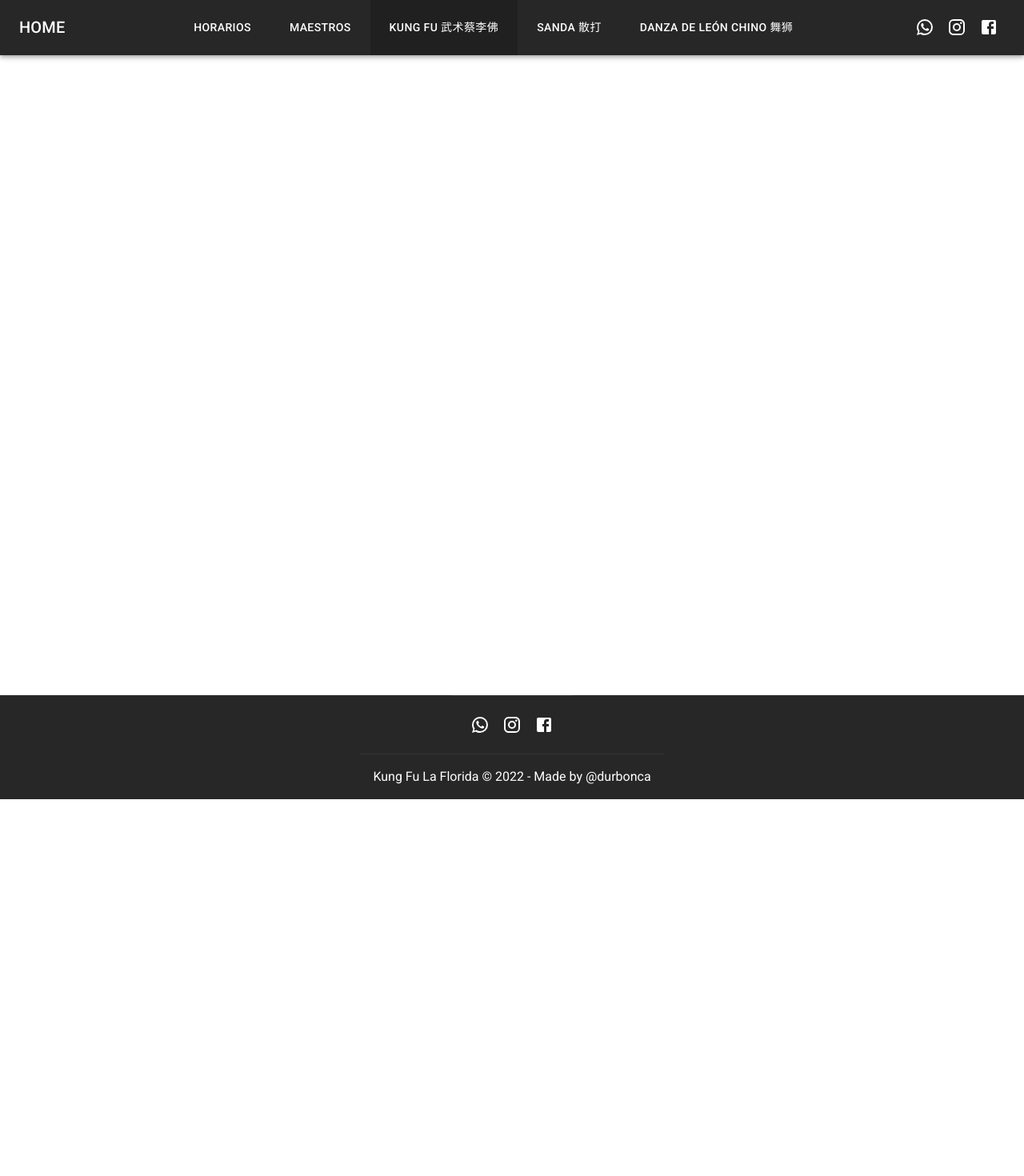
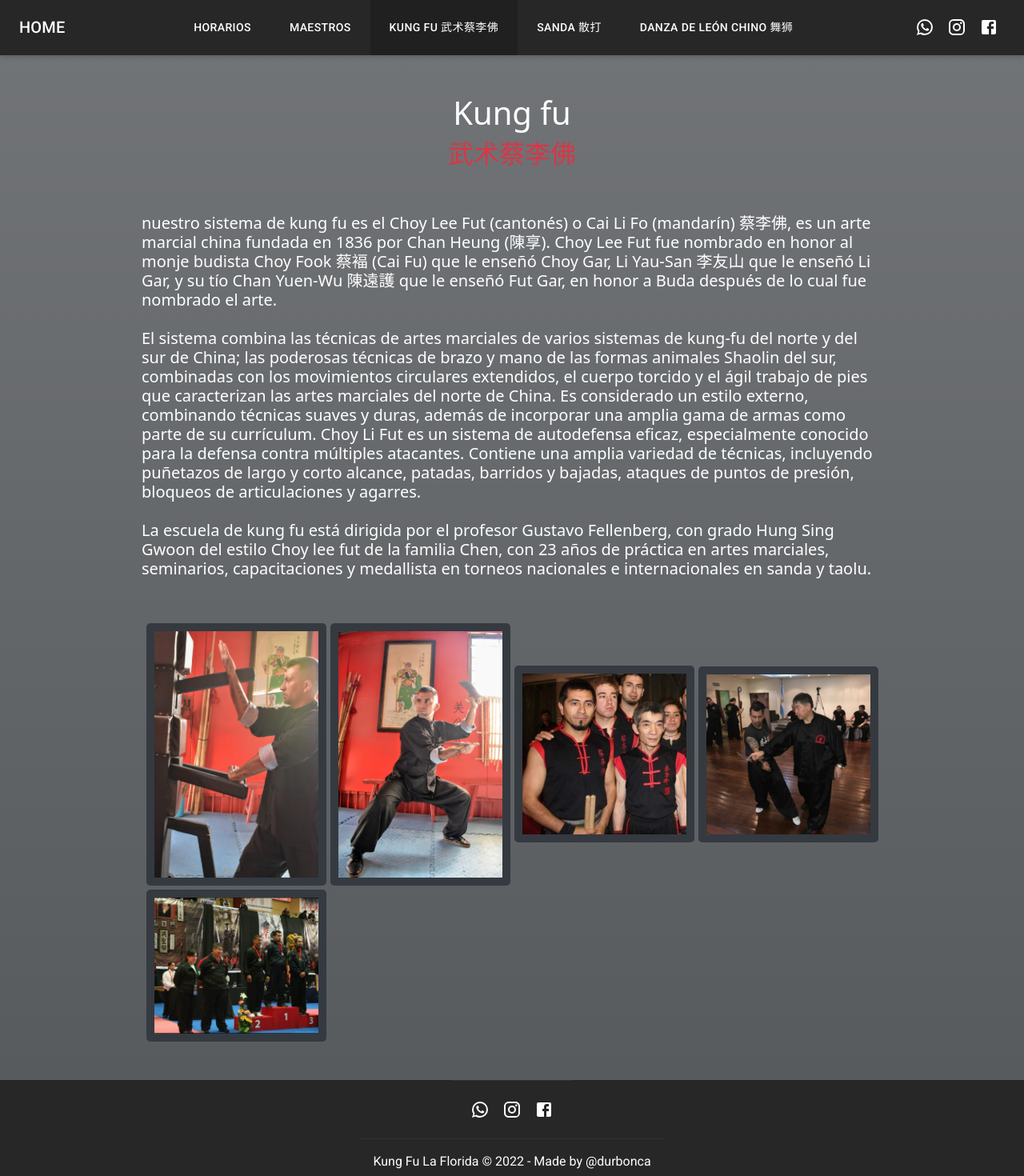
Before and after one commit to durbonca/kungfusanda.cl-old, a React (Create React App) app: page /kung-fu in a window 1280 px wide. Shown: the top 1470 px of the page at 80% size. Before the commit the page ends 999 px from the top, so only its background shows below. Built offline with nearby package versions, Linux system fonts and the light colour scheme.

Commit message:
kungfu ready

```diff
--- a/src/index.css
+++ b/src/index.css
@@ -16,3 +16,33 @@ a:visited{
 .YouTube_Container{
   height: 50vh;
 }
+
+.pics {
+  display: grid;
+  grid-template-columns: repeat(auto-fill, 225px);
+  grid-gap: 5px;
+  justify-content: center;
+}
+
+.item {
+  border-radius: 5px;
+  padding: 10px;
+  background: #343a40;
+}
+
+.item img {
+  max-width: 100%;
+}
+
+.level-1 {
+  grid-row-end: span 3;
+}
+
+.level-2 {
+  grid-row-end: span 2;
+}
+
+.level-3 {
+  grid-row-end: span 1;
+  align-self: baseline;
+}
--- a/src/pages/KungFu.jsx
+++ b/src/pages/KungFu.jsx
@@ -1,5 +1,68 @@
-import React from 'react';
+import kungfu1img from '../img/kungfu/1.jpeg';
+import kungfu3img from '../img/kungfu/3.jpeg';
+import kungfu7img from '../img/kungfu/7.jpeg';
+import kungfu8img from '../img/kungfu/8.jpeg';
+import kungfu9img from '../img/kungfu/9.jpeg';
 
 export const KungFu = () => {
-  return <div className="h-100 bg-dark bg-gradient bg-opacity-75"></div>;
+  return (
+    <div className="h-100 bg-dark bg-gradient bg-opacity-75">
+      <section className="container mb-5">
+        <div className="row pt-5">
+          <div className="col">
+            <h1 className="text-center text-white tracking-in-expand">Kung fu</h1>
+            <h2 className="text-center text-danger tracking-in-contract">武术蔡李佛</h2>
+          </div>
+        </div>
+        <div className="row pt-5 text-focus-in">
+          <div className="col-12 offset-md-1 col-md-10">
+            <h5 className="text-justify text-white">
+              nuestro sistema de kung fu es el Choy Lee Fut (cantonés) o Cai Li Fo (mandarín) 蔡李佛, es un arte marcial
+              china fundada en 1836 por Chan Heung (陳享). Choy Lee Fut fue nombrado en honor al monje budista Choy Fook
+              蔡褔 (Cai Fu) que le enseñó Choy Gar, Li Yau-San 李友山 que le enseñó Li Gar, y su tío Chan Yuen-Wu 陳遠護
+              que le enseñó Fut Gar, en honor a Buda después de lo cual fue nombrado el arte.
+            </h5>
+            <h5 className="text-justify text-white pt-3">
+              El sistema combina las técnicas de artes marciales de varios sistemas de kung-fu del norte y del sur de
+              China; las poderosas técnicas de brazo y mano de las formas animales Shaolin del sur, combinadas con los
+              movimientos circulares extendidos, el cuerpo torcido y el ágil trabajo de pies que caracterizan las artes
+              marciales del norte de China. Es considerado un estilo externo, combinando técnicas suaves y duras, además
+              de incorporar una amplia gama de armas como parte de su currículum. Choy Li Fut es un sistema de
+              autodefensa eficaz, especialmente conocido para la defensa contra múltiples atacantes. Contiene una amplia
+              variedad de técnicas, incluyendo puñetazos de largo y corto alcance, patadas, barridos y bajadas, ataques
+              de puntos de presión, bloqueos de articulaciones y agarres.
+            </h5>
+            <h5 className="text-justify text-white pt-3">
+              {' '}
+              La escuela de kung fu está dirigida por el profesor Gustavo Fellenberg, con grado Hung Sing Gwoon del
+              estilo Choy lee fut de la familia Chen, con 23 años de práctica en artes marciales, seminarios,
+              capacitaciones y medallista en torneos nacionales e internacionales en sanda y taolu.
+            </h5>{' '}
+          </div>
+        </div>
+      </section>
+
+      <section className="container mt-5 pb-5">
+        <div className="pics mt-5">
+          <div className="item level-3">
+            <img src={kungfu1img} alt="kung-fu imagen" />
+          </div>
+
+          <div className="item level-3">
+            <img src={kungfu3img} alt="kung-fu imagen" />
+          </div>
+
+          <div className="item level-3">
+            <img src={kungfu7img} alt="kung-fu imagen" />
+          </div>
+          <div className="item level-3">
+            <img src={kungfu8img} alt="kung-fu imagen" />
+          </div>
+          <div className="item level-3">
+            <img src={kungfu9img} alt="kung-fu imagen" />
+          </div>
+        </div>
+      </section>
+    </div>
+  );
 };
```
